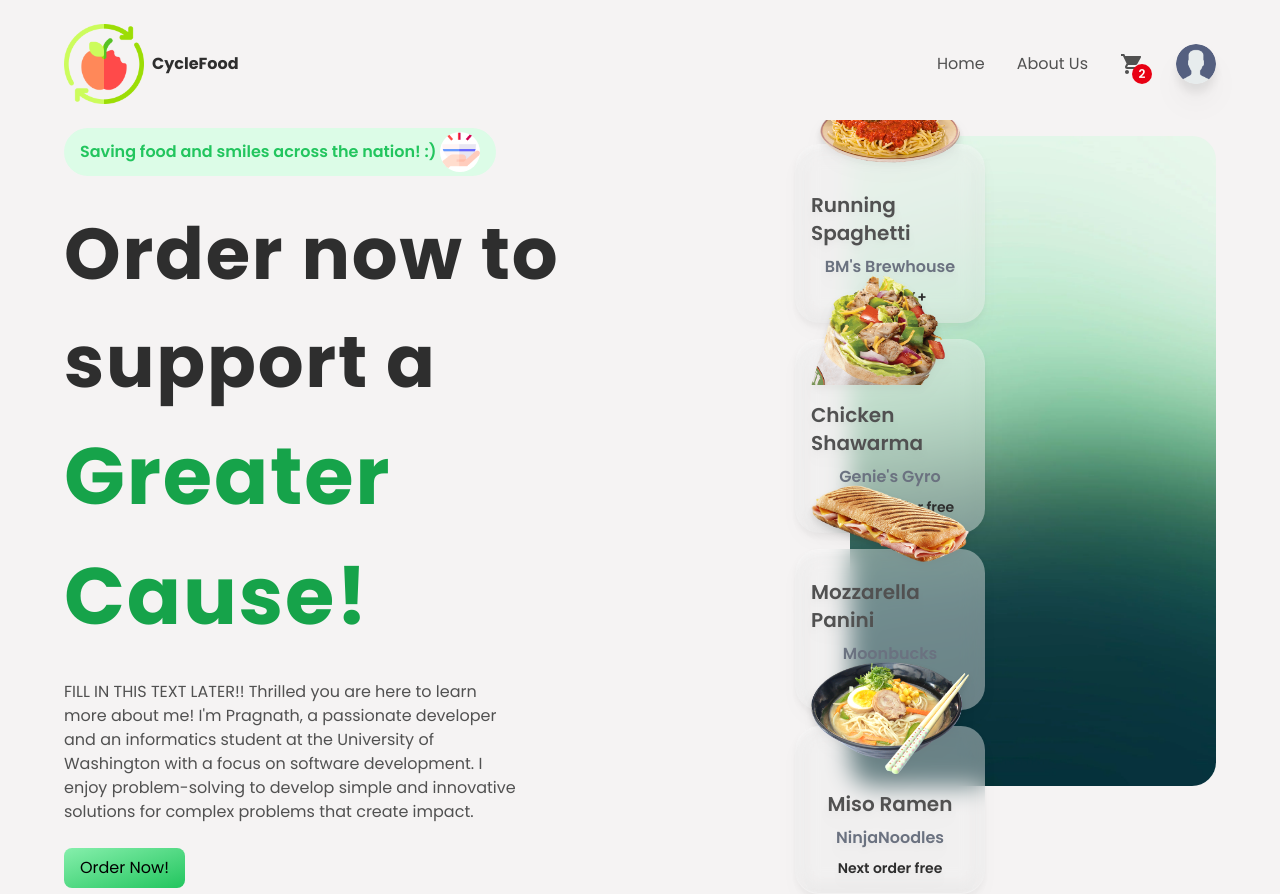
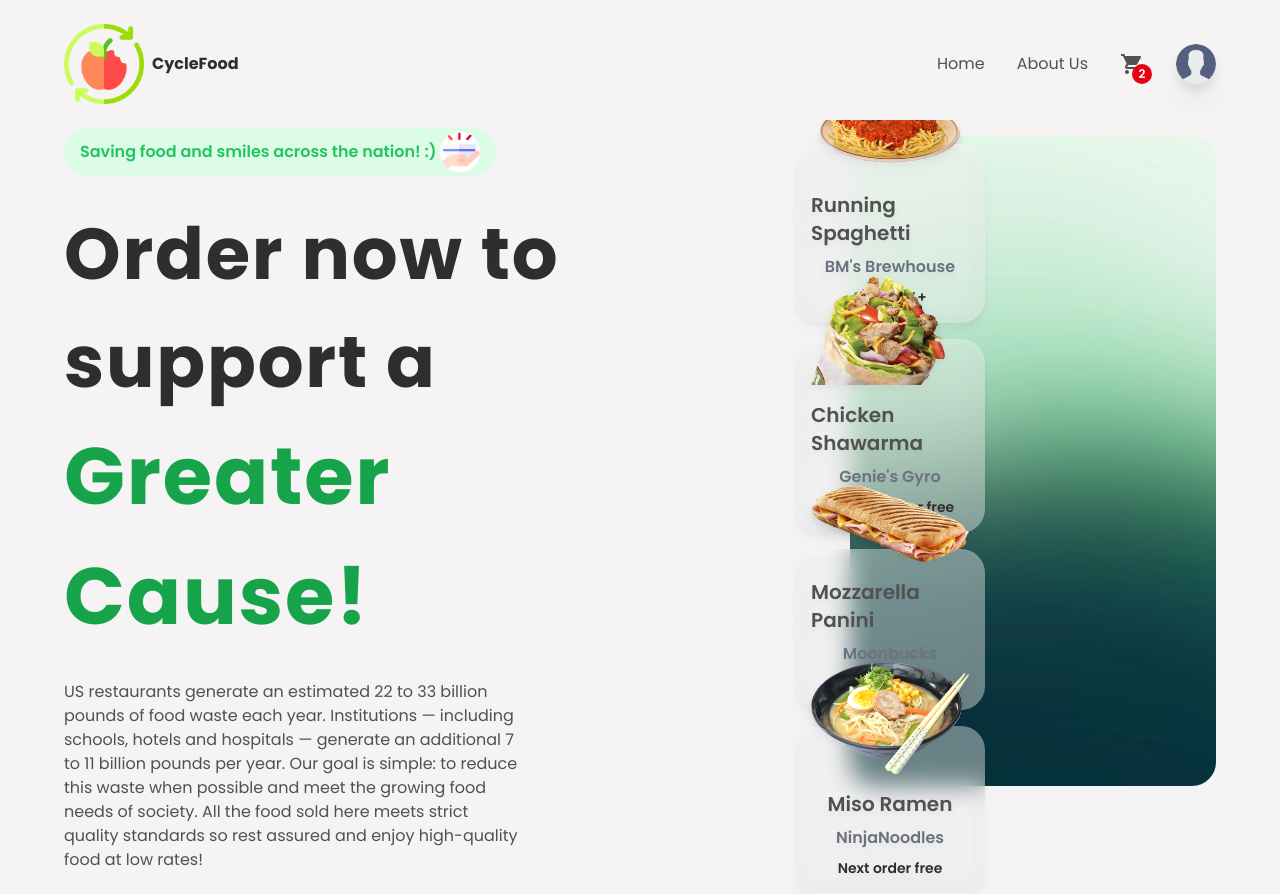
Before and after one commit to pragnathc163/area-814, a React (Create React App) app: page / in a window 1280 px wide. Shown: the top 894 px of the page. Built offline with nearby package versions, Linux system fonts and the light colour scheme; no server answers; the database is empty.

Commit message:
Added description'

```diff
--- a/src/components/HomeContainer.js
+++ b/src/components/HomeContainer.js
@@ -19,8 +19,9 @@ const HomeContainer = () => {
                 </p>
 
                 <p className='text-base text-textColor text-left w-[80%]'>
-                    FILL IN THIS TEXT LATER!!
-                    Thrilled you are here to learn more about me! I'm Pragnath, a passionate developer and an informatics student at the University of Washington with a focus on software development. I enjoy problem-solving to develop simple and innovative solutions for complex problems that create impact.
+                US restaurants generate an estimated 22 to 33 billion pounds of food waste each year. Institutions — including schools, hotels and hospitals — generate an additional 7 to 11 billion pounds per year.
+                Our goal is simple: to reduce this waste when possible and meet the growing food needs of society. All the food sold here meets strict quality standards so rest assured and enjoy
+                high-quality food at low rates!
                 </p>
 
                 <button type='button' className='bg-gradient-to-br from-green-300 to-green-500 w-auto px-4 py-2
```
